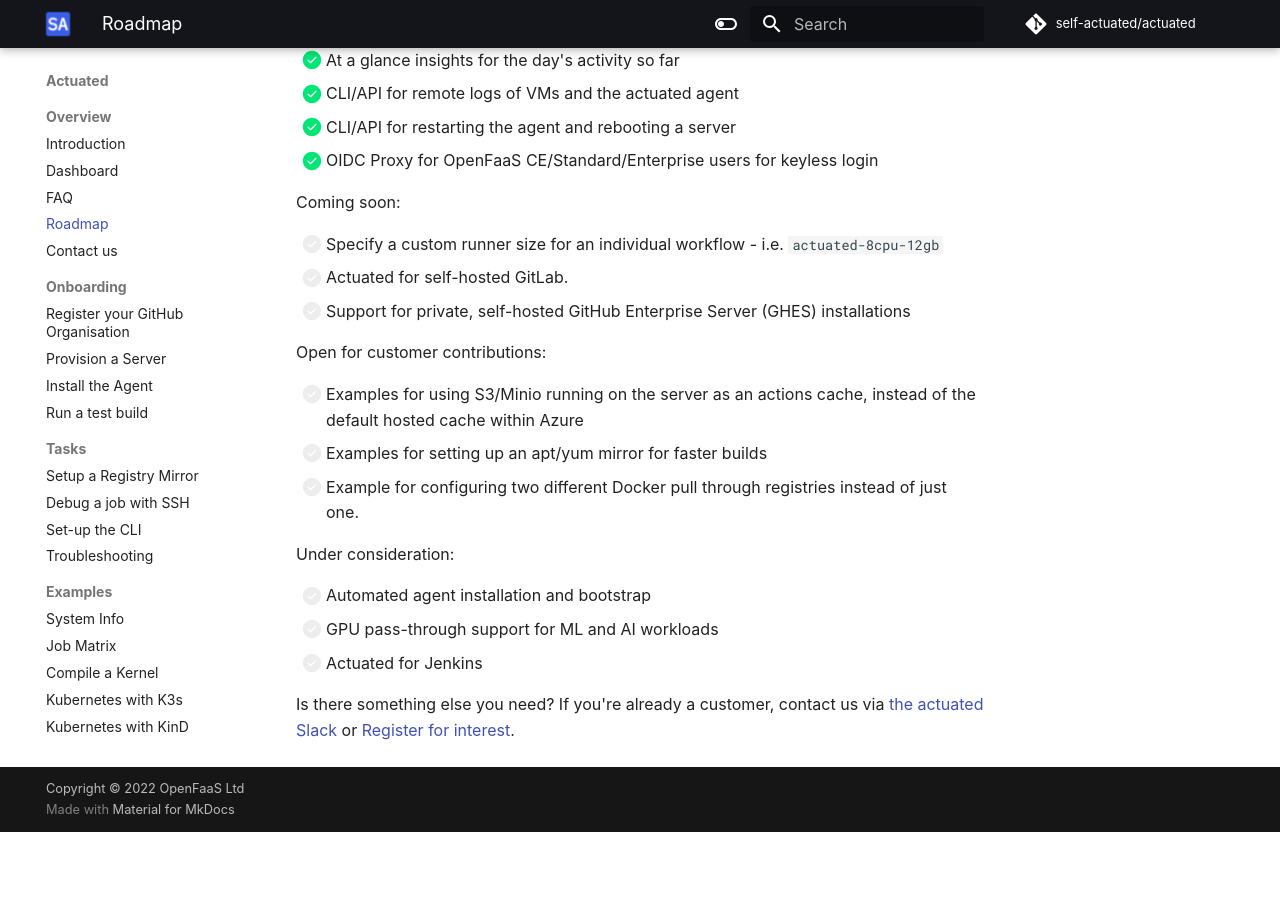
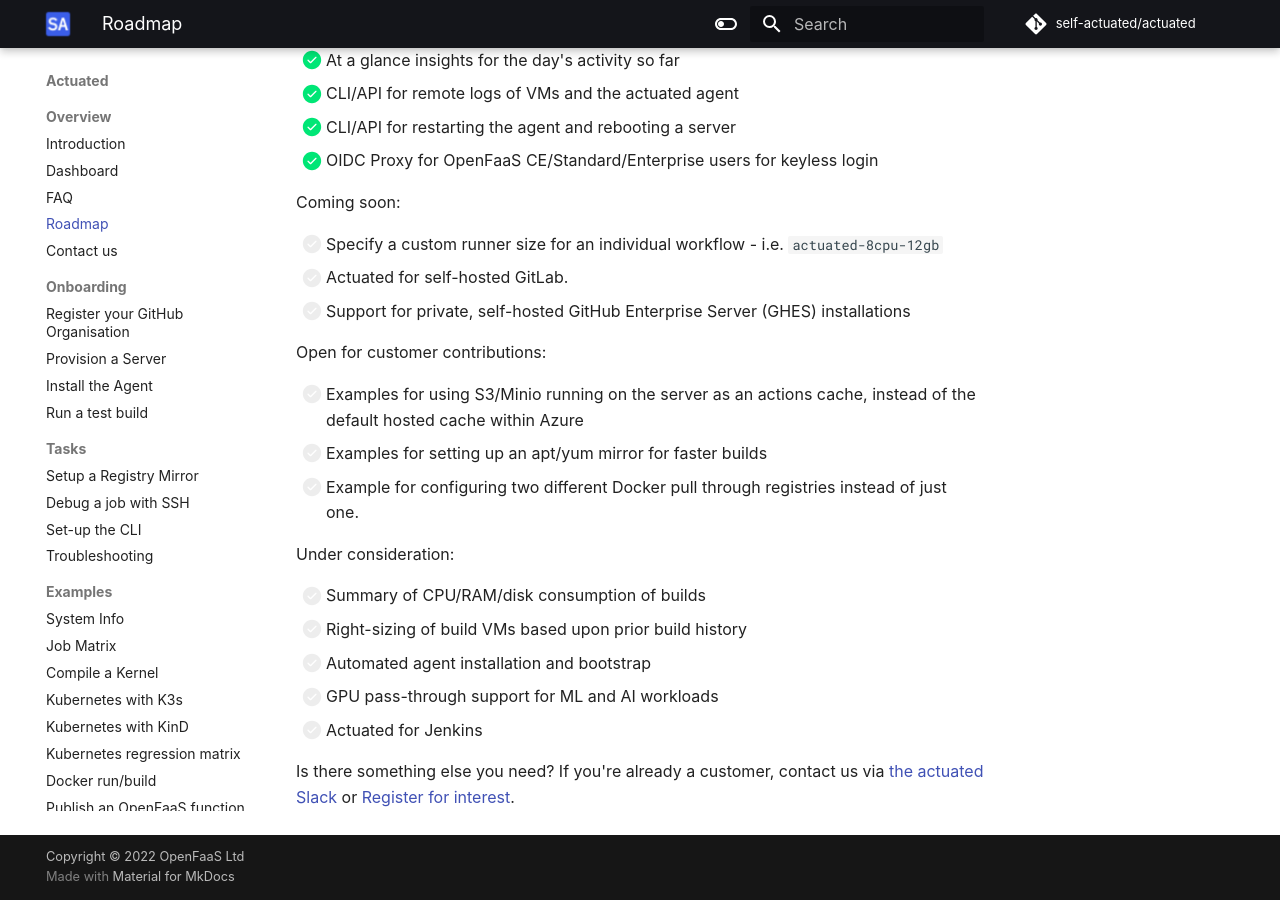
Before and after one commit to welteki/docs.actuated.dev, an MkDocs documentation site: the page built from docs/roadmap.md, in a window 1280 px wide and 900 px high, scrolled down 1375 px. Built offline with MkDocs 1.6.1 and Material for MkDocs 9.7.7, drawn with Linux system fonts in a browser that asks for light colours; some web fonts are replaced; before the commit the page ends 2207 px from its top, so only the background shows below that.

Commit message:
Add a couple of items
Signed-off-by: Alex Ellis (OpenFaaS Ltd) <alexellis2@gmail.com>

```diff
--- a/docs/roadmap.md
+++ b/docs/roadmap.md
@@ -56,6 +56,8 @@
 
 Under consideration:
 
+* [ ] Summary of CPU/RAM/disk consumption of builds
+* [ ] Right-sizing of build VMs based upon prior build history
 * [ ] Automated agent installation and bootstrap
 * [ ] GPU pass-through support for ML and AI workloads
 * [ ] Actuated for Jenkins
```
